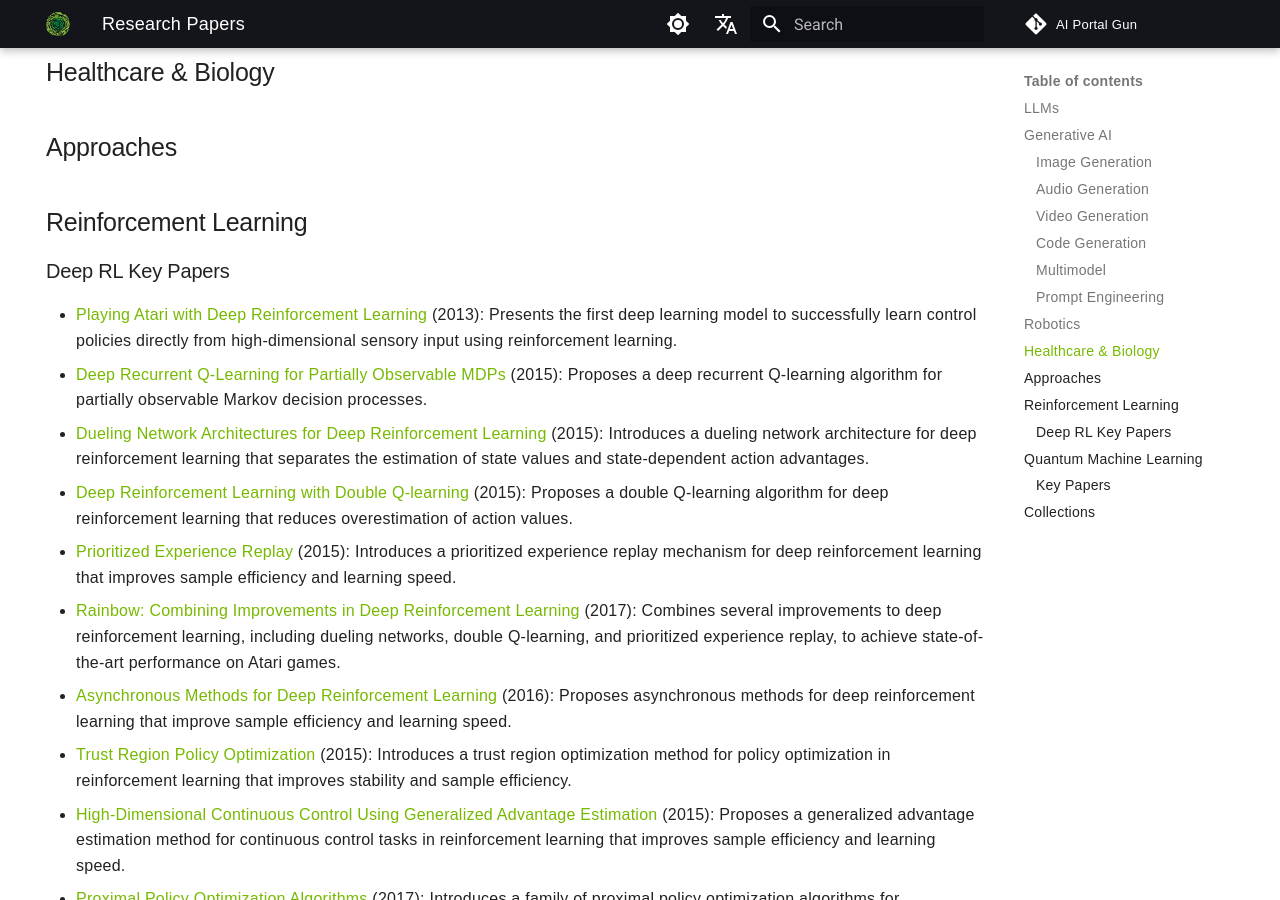
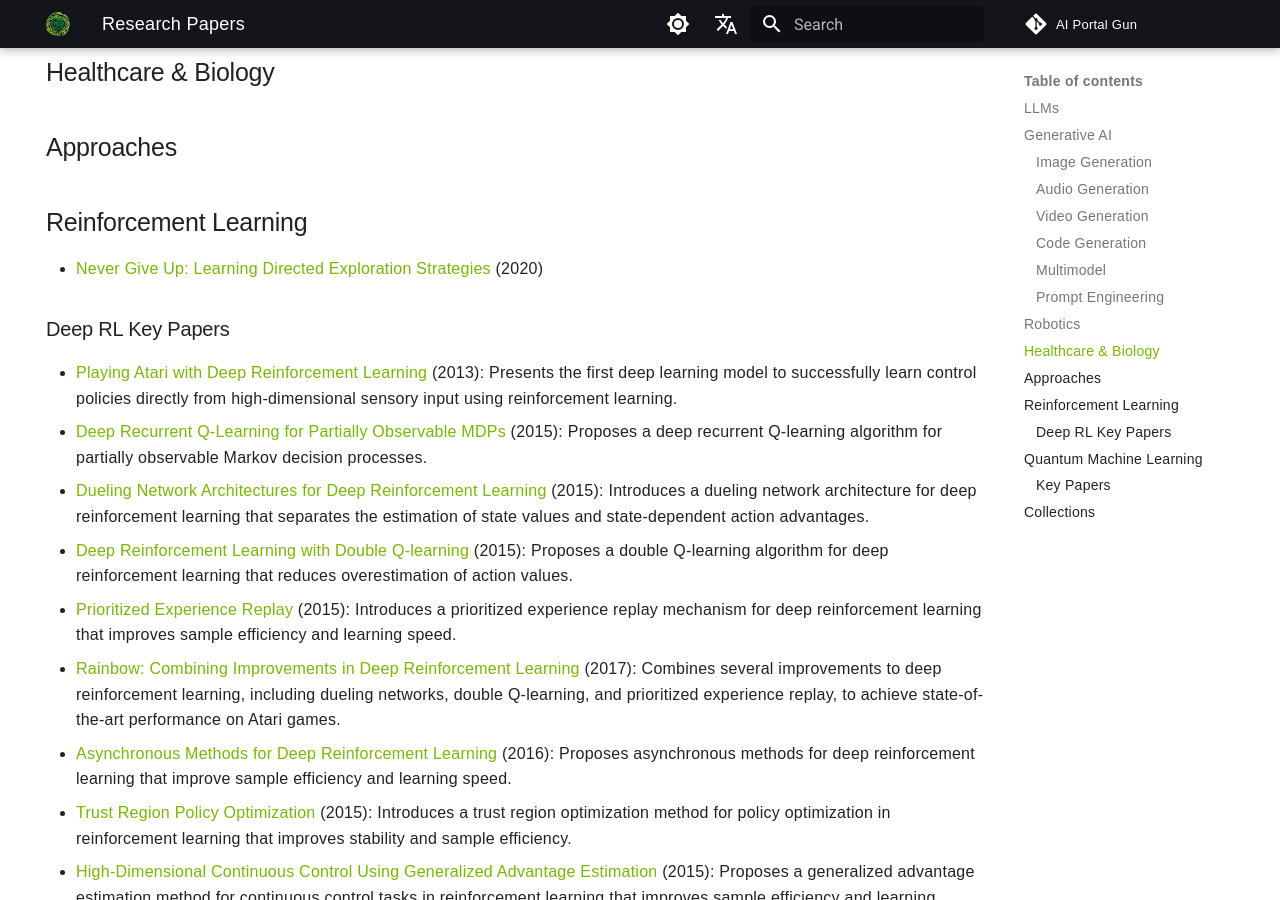
Before and after one commit to Mohit-Vaswani/AI-Portal-Gun, an MkDocs documentation site: the page built from docs/papers/papers.md, in a window 1280 px wide and 900 px high, scrolled down 1433 px. Built offline with MkDocs 1.6.1 and Material for MkDocs 9.7.7, drawn with Linux system fonts in a browser that asks for light colours; comment, search, counter and statistics services are not loaded.

Commit message:
added papers

```diff
--- a/docs/papers/papers.md
+++ b/docs/papers/papers.md
@@ -51,6 +51,8 @@ Below, you'll find the latest, highly-cited papers, organized by their release d
 ## Approaches
 
 ## Reinforcement Learning
+
+- [Never Give Up: Learning Directed Exploration Strategies](https://arxiv.org/abs/2002.06038) (2020)
 
 ### Deep RL Key Papers
 
```
